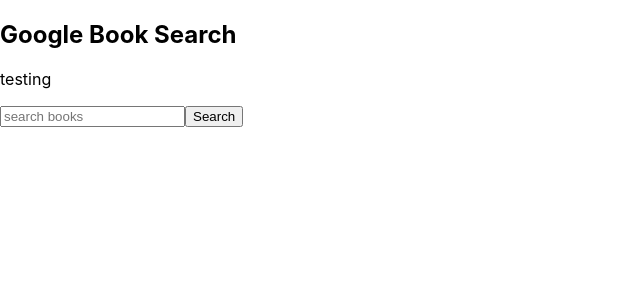
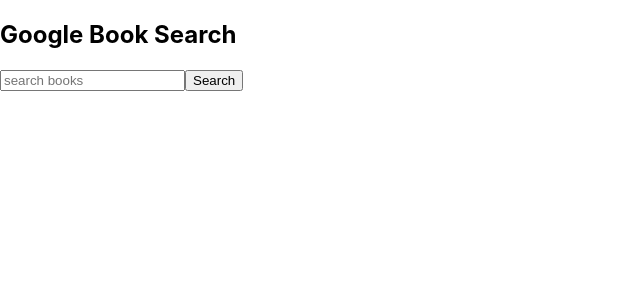
Before and after one commit to RyanXCG/google-book-search, a React (Create React App) app: page / in a window 1280 px wide. Shown: the top 300 px of the page, without its empty margins (0-640 px from the left). Built offline with nearby package versions, Linux system fonts and the light colour scheme.

Commit message:
update app.js

```diff
--- a/src/App.js
+++ b/src/App.js
@@ -36,7 +36,6 @@
     <div className="App">
       <div>
         <h2>Google Book Search</h2>
-        <p>testing</p>
         <input
           type="text"
           value={search}
```
